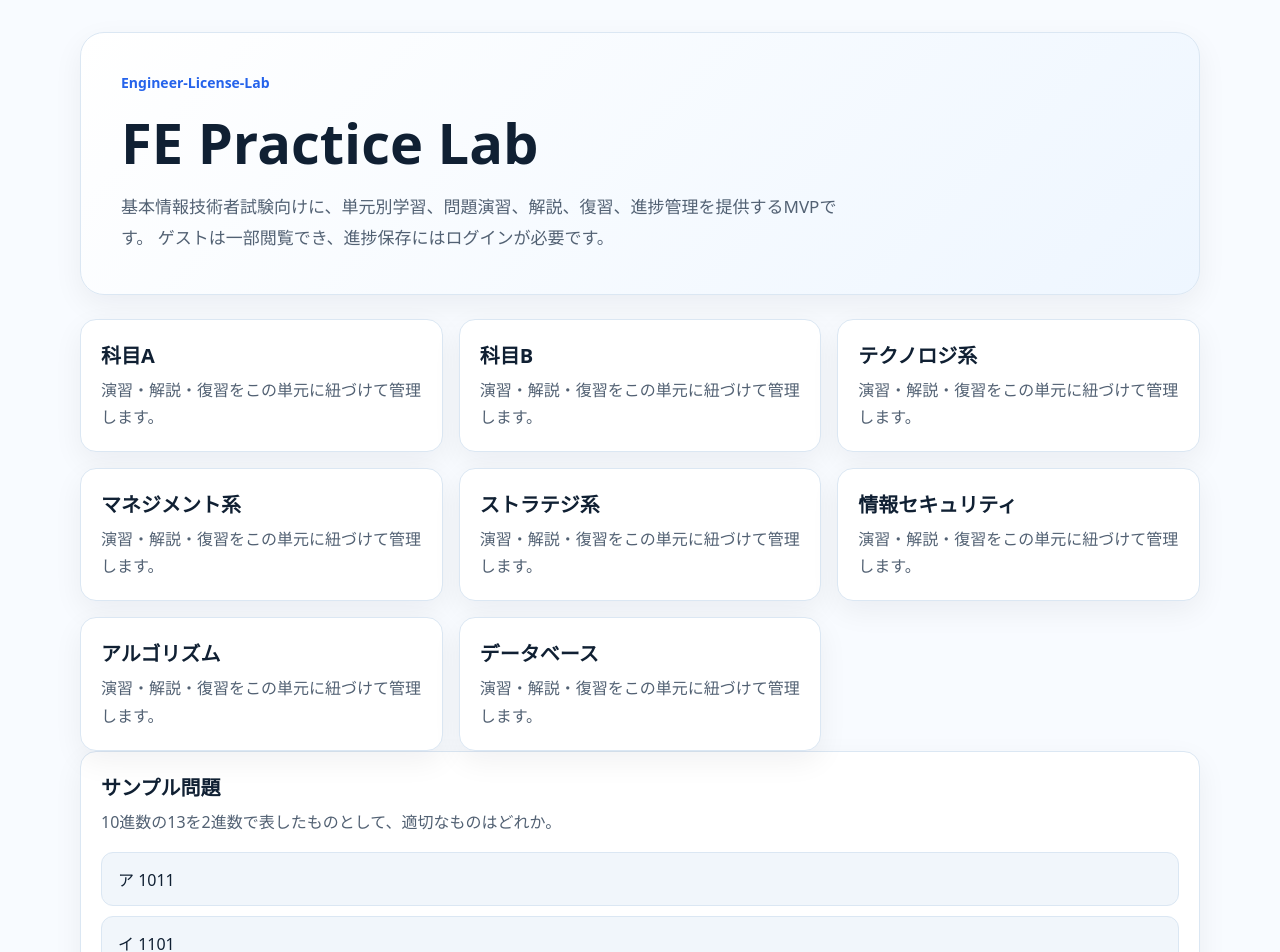
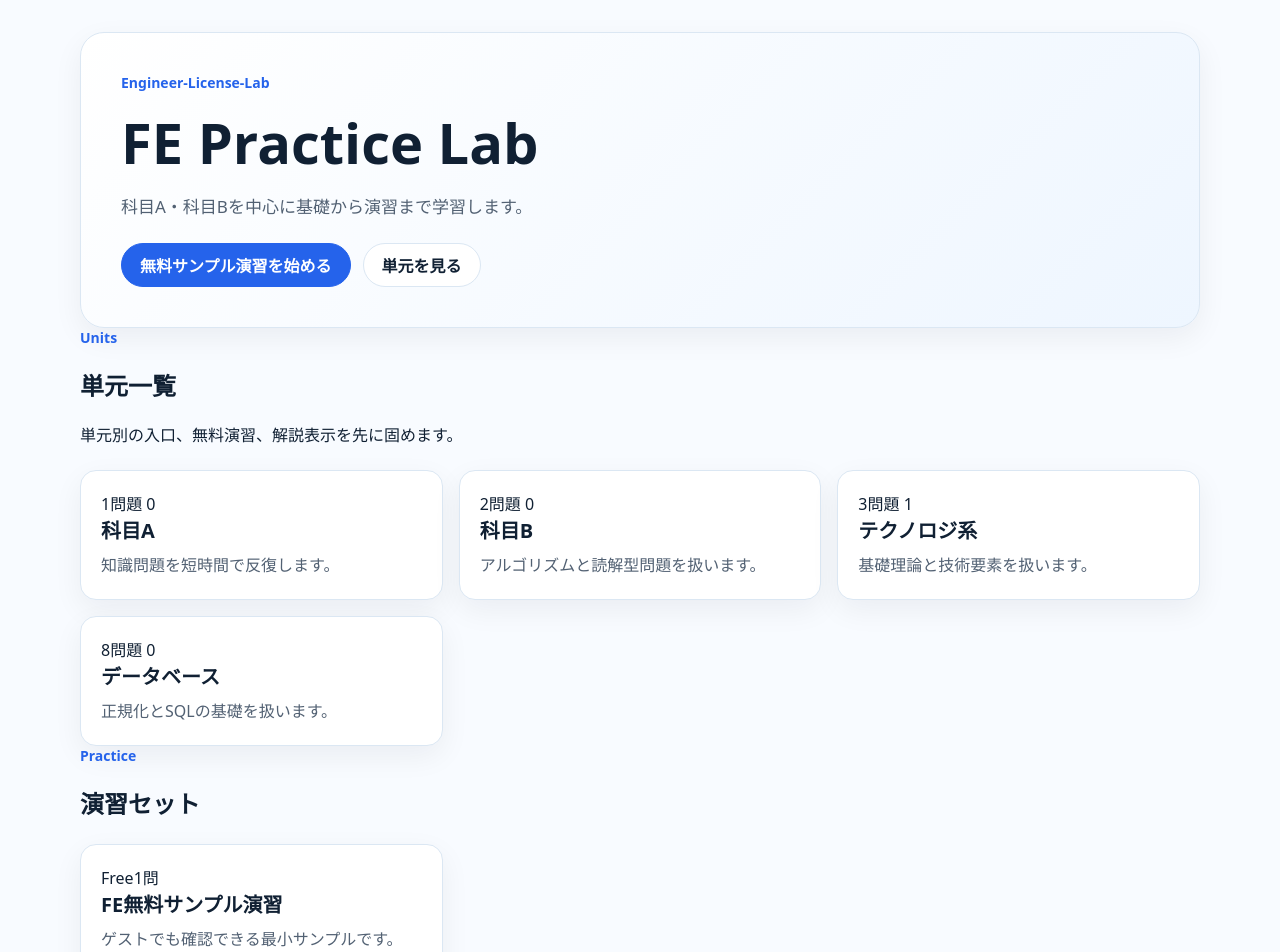
Before and after one commit to Shota-Zaki/License-Base, a Next.js app in the folder apps/web/: page /engineer-license-lab/fe in a window 1280 px wide. Shown: the top 952 px of the page. Built offline with nearby package versions, Linux system fonts and the light colour scheme; no server answers.

Commit message:
feat: connect fe page to api data

```diff
--- a/apps/web/app/engineer-license-lab/fe/page.tsx
+++ b/apps/web/app/engineer-license-lab/fe/page.tsx
@@ -1,43 +1,64 @@
-const units = [
-  '科目A',
-  '科目B',
-  'テクノロジ系',
-  'マネジメント系',
-  'ストラテジ系',
-  '情報セキュリティ',
-  'アルゴリズム',
-  'データベース'
-];
+import { getCourseDetail } from '../../../lib/api';
 
-export default function FePracticeLabPage() {
+export const dynamic = 'force-dynamic';
+
+export default async function FePracticeLabPage() {
+  const course = await getCourseDetail('fe-practice-lab');
+
   return (
     <main className="page-shell">
       <section className="hero">
-        <div className="eyebrow">Engineer-License-Lab</div>
-        <h1>FE Practice Lab</h1>
-        <p>
-          基本情報技術者試験向けに、単元別学習、問題演習、解説、復習、進捗管理を提供するMVPです。
-          ゲストは一部閲覧でき、進捗保存にはログインが必要です。
-        </p>
+        <div className="eyebrow">{course.lab.nameEn}</div>
+        <h1>{course.title}</h1>
+        <p>{course.description}</p>
+        <div className="action-row">
+          <a className="button primary" href="/engineer-license-lab/fe/practice/fe-free-sample-set">無料サンプル演習を始める</a>
+          <a className="button" href="#units">単元を見る</a>
+        </div>
+      </section>
+
+      <section className="section-heading" id="units">
+        <div>
+          <div className="eyebrow">Units</div>
+          <h2>単元一覧</h2>
+        </div>
+        <p>単元別の入口、無料演習、解説表示を先に固めます。</p>
       </section>
 
       <section className="card-grid" aria-label="単元一覧">
-        {units.map((unit) => (
-          <article className="card" key={unit}>
-            <h2>{unit}</h2>
-            <p>演習・解説・復習をこの単元に紐づけて管理します。</p>
+        {course.units.map((unit) => (
+          <article className="card unit-card" key={unit.slug}>
+            <div className="card-topline">
+              <span className="badge muted">{unit.sortOrder}</span>
+              <span className="small-text">問題 {unit.questionCount}</span>
+            </div>
+            <h2>{unit.title}</h2>
+            <p>{unit.description ?? '演習・解説・復習をこの単元に紐づけて管理します。'}</p>
           </article>
         ))}
       </section>
 
-      <section className="card" aria-label="サンプル問題">
-        <h2>サンプル問題</h2>
-        <p>10進数の13を2進数で表したものとして、適切なものはどれか。</p>
-        <ul className="choice-list">
-          {['ア 1011', 'イ 1101', 'ウ 1110', 'エ 1001'].map((choice) => (
-            <li className="choice-item" key={choice}>{choice}</li>
-          ))}
-        </ul>
+      <section className="section-heading">
+        <div>
+          <div className="eyebrow">Practice</div>
+          <h2>演習セット</h2>
+        </div>
+      </section>
+
+      <section className="card-grid two-column" aria-label="演習セット">
+        {course.practiceSets.map((practiceSet) => (
+          <article className="card" key={practiceSet.slug}>
+            <div className="card-topline">
+              <span className="badge">{practiceSet.isFree ? 'Free' : practiceSet.accessLevel}</span>
+              <span className="small-text">{practiceSet.questionCount}問</span>
+            </div>
+            <h2>{practiceSet.title}</h2>
+            <p>{practiceSet.description}</p>
+            <div className="card-action-row">
+              <a className="button primary" href="/engineer-license-lab/fe/practice/fe-free-sample-set">演習を開く</a>
+            </div>
+          </article>
+        ))}
       </section>
     </main>
   );
```
